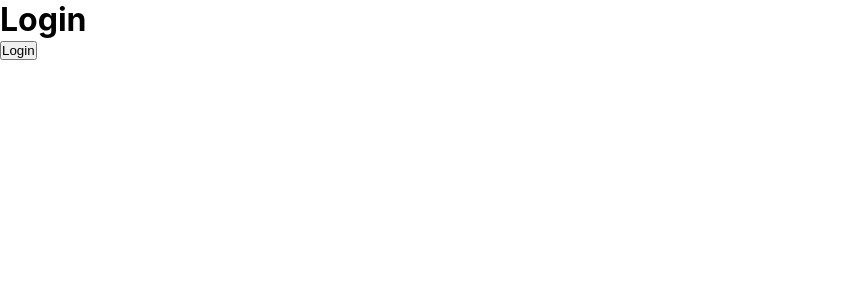
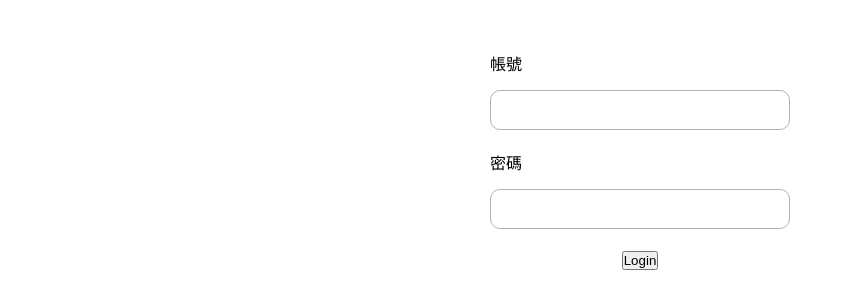
Before and after one commit to tsukimi0116/week3, a React (Create React App) app: page /Login in a window 1280 px wide. Shown: the top 308 px of the page, without its empty margins (0-853 px from the left). Built offline with nearby package versions, Linux system fonts and the light colour scheme.

Commit message:
04221505

```diff
--- a/src/Components/Login/SignIn.jsx
+++ b/src/Components/Login/SignIn.jsx
@@ -2,6 +2,7 @@ import React from 'react';
 import { Login } from './api'
 import { useDispatch } from 'react-redux';
 import { LoginFunc } from '../../features/login/loginSlice';
+import '../../stylesheets/sign/login.css'
 
 const SignIn = () => {
 
@@ -18,9 +19,27 @@ const SignIn = () => {
     }
 
     return (
-        <div>
-            <h1>Login</h1>
-            <button onClick={loginHandler}>Login</button>
+        <div className="login">
+            <div className="loginArea">
+                <div className="titleFlex">
+                    {/*<button></butt。n>。*/}
+                </div>
+                <div className="inputFlex">
+                    <div className="">
+                        <label htmlFor="">帳號</label>
+                        <br/>
+                        <input type="text"/>
+                    </div>
+                    <div>
+                        <label htmlFor="">密碼</label>
+                        <br/>
+                        <input type="password"/>
+                    </div>
+                </div>
+                <div className="btnFlex">
+                    <button onClick={loginHandler}>Login</button>
+                </div>
+            </div>
         </div>
     )
 }
--- /dev/null
+++ b/src/stylesheets/sign/login.css
@@ -0,0 +1,43 @@
+.login {
+  width: 100vw;
+  height: 100vh;
+  display: flex;
+  justify-content: center;
+  align-content: center;
+}
+.login .loginArea {
+  width: 310px;
+  height: 300px;
+  display: flex;
+  justify-content: center;
+  align-content: center;
+  flex-wrap: wrap;
+}
+.login .loginArea .titleFlex {
+  width: 310px;
+  display: flex;
+  justify-content: center;
+}
+.login .loginArea .inputFlex {
+  margin-top: 20px;
+}
+.login .loginArea .inputFlex label:nth-of-type(2) {
+  margin-top: 20px;
+}
+.login .loginArea .inputFlex input {
+  width: 300px;
+  height: 40px;
+  margin-top: 15px;
+  padding-left: 10px;
+  border: 1px solid #b2b2b2;
+  border-radius: 10px;
+  font-size: 20px;
+}
+.login .loginArea .inputFlex input:nth-of-type(1) {
+  margin-bottom: 20px;
+}
+.login .loginArea .inputFlex input:focus {
+  outline-color: cornflowerblue;
+}
+
+/*# sourceMappingURL=login.css.map */
--- /dev/null
+++ b/src/stylesheets/sign/login.scss
@@ -0,0 +1,46 @@
+.login{
+  width: 100vw;
+  height: 100vh;
+  display: flex;
+  justify-content: center;
+  align-content: center;
+  .loginArea{
+    width: 310px;
+    height: 300px;
+    display: flex;
+    justify-content: center;
+    align-content: center;
+    flex-wrap: wrap;
+    .titleFlex{
+      width: 310px;
+      display: flex;
+      justify-content: center;
+    }
+    .inputFlex{
+      margin-top:20px;
+      label{
+        &:nth-of-type(2){
+          margin-top: 20px;
+        }
+      }
+      input{
+        width: 300px;
+        height:40px;
+        margin-top: 15px;
+        padding-left: 10px;
+        border: 1px solid #b2b2b2;
+        border-radius: 10px;
+        font-size: 20px;
+        &:nth-of-type(1){
+          margin-bottom: 20px;
+        }
+        &:focus{
+          outline-color: cornflowerblue;
+        }
+      }
+    }
+    .btnFlex{
+
+    }
+  }
+}
```
Also changed, not shown: 1 other file (tests, documents, lock files or other folders).
